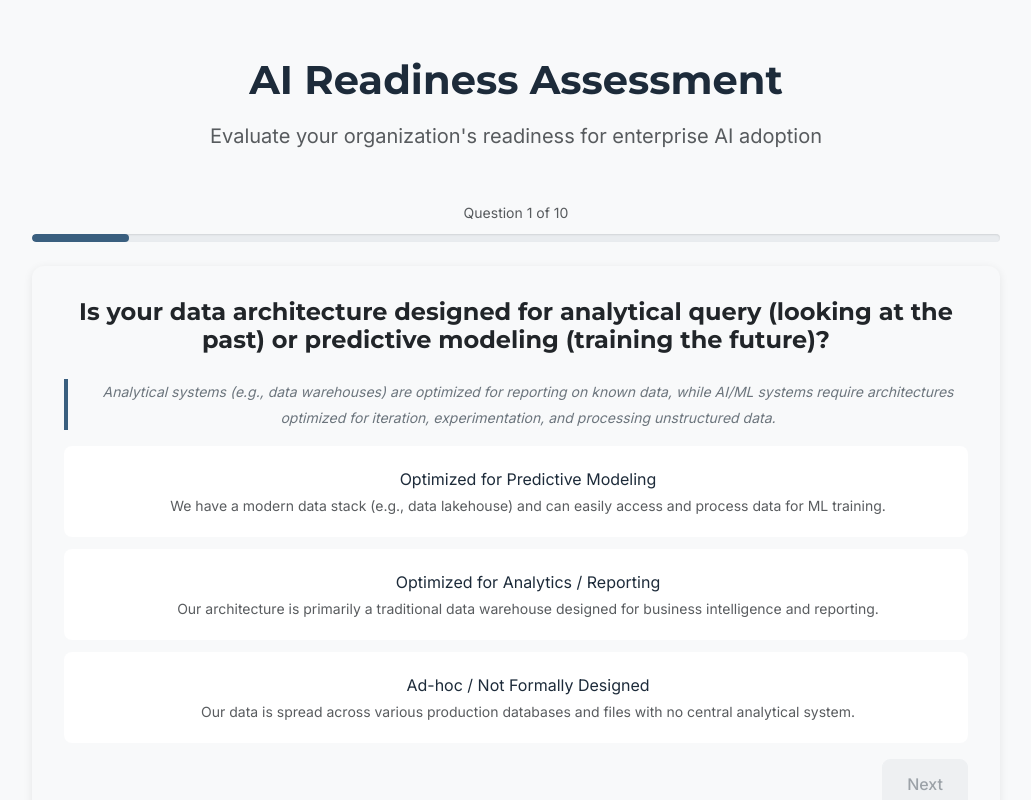
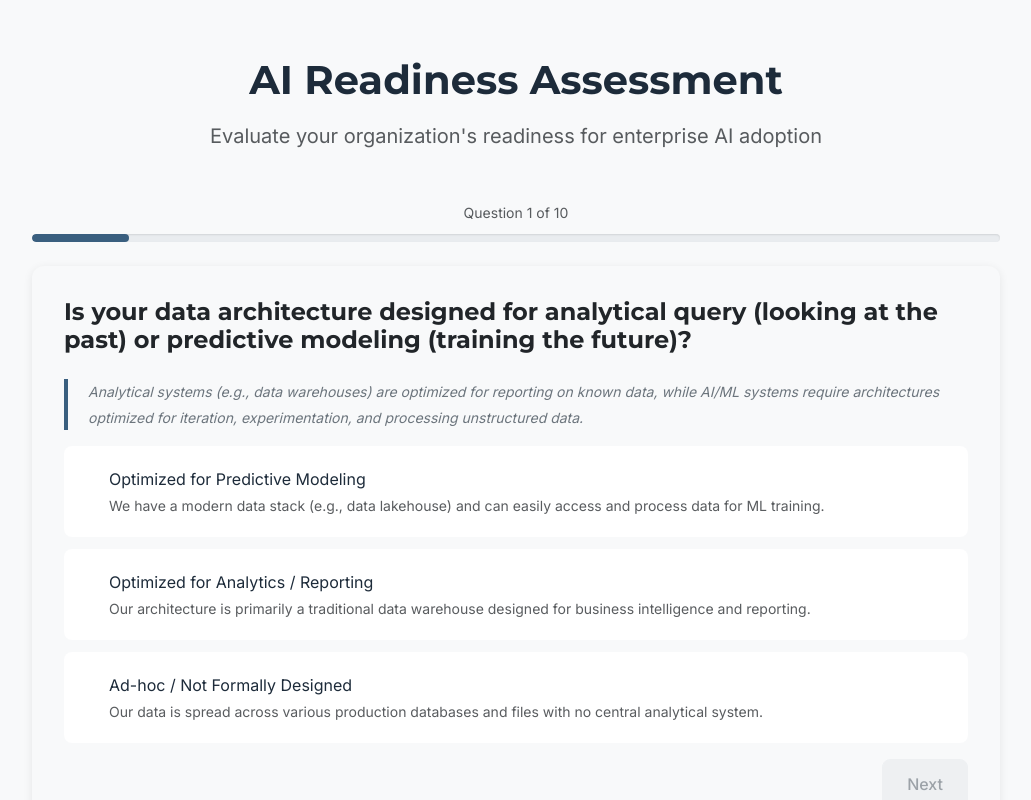
Before and after one commit to kirbah/ai-readiness-assessor, a React (Create React App) app: page / in a window 1280 px wide. Shown: the top 800 px of the page, without its empty margins (124-1155 px from the left). Built offline with nearby package versions, Linux system fonts and the light colour scheme.

Commit message:
feat: clean implementation. removed non relevant samples

```diff
--- a/public/index.html
+++ b/public/index.html
@@ -16,14 +16,14 @@
       rel="stylesheet"
     />
     <title>AI Readiness Assessor</title>
+    <link
+      rel="stylesheet"
+      href="https://cdn.jsdelivr.net/npm/bootstrap-icons@1.11.3/font/bootstrap-icons.css"
+    />
   </head>
   <body>
     <noscript>You need to enable JavaScript to run this app.</noscript>
     <div id="root"></div>
     <script src="https://cdn.jsdelivr.net/npm/bootstrap@5.3.8/dist/js/bootstrap.bundle.min.js"></script>
-    <link
-      rel="stylesheet"
-      href="https://cdn.jsdelivr.net/npm/bootstrap-icons@1.11.3/font/bootstrap-icons.css"
-    />
   </body>
 </html>
--- a/src/App.css
+++ /dev/null
@@ -1,38 +0,0 @@
-.App {
-  text-align: center;
-}
-
-.App-logo {
-  height: 40vmin;
-  pointer-events: none;
-}
-
-@media (prefers-reduced-motion: no-preference) {
-  .App-logo {
-    animation: App-logo-spin infinite 20s linear;
-  }
-}
-
-.App-header {
-  background-color: #282c34;
-  min-height: 100vh;
-  display: flex;
-  flex-direction: column;
-  align-items: center;
-  justify-content: center;
-  font-size: calc(10px + 2vmin);
-  color: white;
-}
-
-.App-link {
-  color: #61dafb;
-}
-
-@keyframes App-logo-spin {
-  from {
-    transform: rotate(0deg);
-  }
-  to {
-    transform: rotate(360deg);
-  }
-}
--- a/src/App.js
+++ b/src/App.js
@@ -1,9 +1,8 @@
-import React, { useState, useEffect, useMemo } from "react";
+import React, { useState, useEffect, useMemo, useCallback } from "react";
 import questionsData from "./data/questions.json";
 import ProgressBar from "./components/ProgressBar";
 import QuestionCard from "./components/QuestionCard";
 import ResultsPage from "./components/ResultsPage";
-import "./App.css";
 import "./styles/professional-theme.css";
 
 function App() {
@@ -14,7 +13,7 @@ function App() {
   const [editMode, setEditMode] = useState(false);
   const [urlError, setUrlError] = useState(null);
 
-  const questions = useMemo(() => questionsData, []);
+  const questions = questionsData;
   const questionsById = useMemo(() => {
     return questions.reduce((acc, q) => {
       acc[q.id] = q;
@@ -31,9 +30,10 @@ function App() {
 
     const savedIndex = localStorage.getItem("aiAssessmentCurrentIndex");
     if (savedIndex) {
-      setCurrentQuestionIndex(parseInt(savedIndex, 10));
+      const index = parseInt(savedIndex, 10);
+      setCurrentQuestionIndex(Math.min(Math.max(0, index), totalQuestions - 1));
     }
-  }, []);
+  }, [totalQuestions]);
 
   useEffect(() => {
     localStorage.setItem("aiAssessmentAnswers", JSON.stringify(userAnswers));
@@ -43,31 +43,19 @@ function App() {
     localStorage.setItem("aiAssessmentCurrentIndex", currentQuestionIndex);
   }, [currentQuestionIndex]);
 
-  const goToQuestion = (questionId) => {
+  const goToQuestion = useCallback(
+    (questionId) => {
       setEditMode(true);
       const index = questions.findIndex((q) => q.id === questionId);
       if (index !== -1) {
         setCurrentQuestionIndex(index);
       }
       setShowResults(false);
-  };
+    },
+    [questions]
+  );
 
-  const handleAnswerSelect = (answerId) => {
-    setUserAnswers({
-      ...userAnswers,
-      [questions[currentQuestionIndex].id]: answerId,
-    });
-
-    if (editMode) {
-      // In edit mode, return to results after answer change
-      setEditMode(false);
-      setShowResults(true);
-    } else {
-      handleNext();
-    }
-  };
-
-  const handleNext = () => {
+  const handleNext = useCallback(() => {
     if (editMode) {
       // In edit mode, always return to results
       setEditMode(false);
@@ -77,15 +65,15 @@ function App() {
     } else {
       setShowResults(true);
     }
-  };
+  }, [editMode, currentQuestionIndex, totalQuestions]);
 
-  const handlePrevious = () => {
+  const handlePrevious = useCallback(() => {
     if (currentQuestionIndex > 0) {
       setCurrentQuestionIndex(currentQuestionIndex - 1);
     }
-  };
+  }, [currentQuestionIndex]);
 
-  const handleRestart = () => {
+  const handleRestart = useCallback(() => {
     setCurrentQuestionIndex(0);
     setUserAnswers({});
     setShowResults(false);
@@ -94,9 +82,27 @@ function App() {
     localStorage.removeItem("aiAssessmentCurrentIndex");
     localStorage.removeItem("aiAssessmentAnswers");
     window.history.replaceState({}, document.title, window.location.pathname);
-  };
+  }, []);
 
-  const calculateScore = () => {
+  const handleAnswerSelect = useCallback(
+    (answerId) => {
+      setUserAnswers((prev) => ({
+        ...prev,
+        [questions[currentQuestionIndex].id]: answerId,
+      }));
+
+      if (editMode) {
+        // In edit mode, return to results after answer change
+        setEditMode(false);
+        setShowResults(true);
+      } else {
+        handleNext();
+      }
+    },
+    [currentQuestionIndex, editMode, questions, handleNext]
+  );
+
+  const calculateScore = useCallback(() => {
     let totalScore = 0;
     Object.entries(userAnswers).forEach(([questionId, answerId]) => {
       const question = questionsById[questionId];
@@ -108,47 +114,81 @@ function App() {
       }
     });
     return totalScore;
-  };
+  }, [userAnswers, questionsById]);
 
-  const getTier = (score) => {
+  const getTier = useCallback((score) => {
     if (score >= 15) return "Well-Positioned";
     if (score >= 8) return "Building Foundation";
     return "At Risk";
-  };
+  }, []);
 
   useEffect(() => {
     const urlParams = new URLSearchParams(window.location.search);
     const urlAnswers = {};
-    let hasValidAnswers = false;
+    let hasAnyValidParam = false;
 
-    for (let i = 1; i <= totalQuestions; i++) {
-      const paramKey = `q${i}`;
+    // Step 1: Parse all potential valid answers from URL
+    for (const q of questions) {
+      const paramKey = `q${q.id}`;
       const answerId = urlParams.get(paramKey);
       if (answerId) {
-        if (/^\d+[a-c]$/.test(answerId)) {
-          urlAnswers[i] = answerId;
-          hasValidAnswers = true;
+        hasAnyValidParam = true;
+        // Validate: Check if answerId matches expected format and belongs to question's answers
+        if (
+          questionsById[q.id] &&
+          questionsById[q.id].answers.some((a) => a.id === answerId)
+        ) {
+          urlAnswers[q.id] = answerId;
         }
       }
     }
 
-    if (hasValidAnswers && Object.keys(urlAnswers).length === totalQuestions) {
+    const numAnsweredFromUrl = Object.keys(urlAnswers).length;
+    const allQuestionsAnsweredInUrl = numAnsweredFromUrl === totalQuestions;
+    const hasAnyUrlAnswer = numAnsweredFromUrl > 0;
+
+    if (allQuestionsAnsweredInUrl) {
+      // All questions correctly answered via URL
       setUserAnswers(urlAnswers);
       setShowResults(true);
       setUrlError(null);
-    } else if (
-      Object.keys(urlAnswers).length > 0 &&
-      Object.keys(urlAnswers).length < totalQuestions
-    ) {
+    } else if (hasAnyUrlAnswer) {
+      // Some valid answers from URL, but not all
+      // Find the first unanswered question to redirect user
+      let firstUnansweredQuestionId = null;
+      for (const q of questions) {
+        if (!urlAnswers[q.id]) {
+          firstUnansweredQuestionId = q.id;
+          break;
+        }
+      }
+
+      if (firstUnansweredQuestionId !== null) {
+        // Found a gap, redirect to the first missing question
+        setUserAnswers(urlAnswers);
+        const firstUnansweredIndex = questions.findIndex(
+          (q) => q.id === firstUnansweredQuestionId
+        );
+        setCurrentQuestionIndex(firstUnansweredIndex);
+        setShowResults(false);
         setUrlError(
-        "The assessment link is incomplete. Starting from the first unanswered question."
+          "The assessment link is incomplete. Please complete the remaining questions."
         );
-      const firstUnansweredIndex = Math.min(
-        ...Object.keys(urlAnswers).map(Number)
+      } else {
+        // Fallback: treat as invalid
+        setUrlError(
+          "The assessment link contains invalid or incomplete data. Starting a new evaluation."
         );
-      setUserAnswers(urlAnswers);
-      setCurrentQuestionIndex(firstUnansweredIndex);
-    } else if (hasValidAnswers) {
+        setUserAnswers({});
+        setCurrentQuestionIndex(0);
+        window.history.replaceState(
+          {},
+          document.title,
+          window.location.pathname
+        );
+      }
+    } else if (hasAnyValidParam) {
+      // No valid answers, but some q params were present (all invalid)
       setUrlError(
         "The assessment link contains invalid data. Starting a new evaluation."
       );
@@ -156,6 +196,7 @@ function App() {
       setCurrentQuestionIndex(0);
       window.history.replaceState({}, document.title, window.location.pathname);
     } else {
+      // No URL parameters relevant to answers found
       setUrlError(null);
     }
 
@@ -164,7 +205,7 @@ function App() {
     if (filterParam && ["critical", "issues", "all"].includes(filterParam)) {
       setCurrentFilter(filterParam);
     }
-  }, [totalQuestions]);
+  }, [questions, questionsById, totalQuestions]);
 
   if (showResults) {
     const score = calculateScore();
--- a/src/components/QuestionCard.js
+++ b/src/components/QuestionCard.js
@@ -41,6 +41,15 @@ const QuestionCard = ({
                 key={answer.id}
                 className={`answer-row ${isSelected ? "selected" : ""}`}
                 onClick={() => onAnswerSelect(answer.id)}
+                role="radio"
+                aria-checked={isSelected}
+                tabIndex={0}
+                onKeyDown={(e) => {
+                  if (e.key === "Enter" || e.key === " ") {
+                    e.preventDefault();
+                    onAnswerSelect(answer.id);
+                  }
+                }}
               >
                 <div className="form-check">
                   <input
@@ -49,8 +58,7 @@ const QuestionCard = ({
                     name={`answer-${question.id}`}
                     id={`answer-${answer.id}`}
                     checked={isSelected}
-                    onChange={() => {}} // Prevent direct change, use click on row
-                    aria-label={answer.answer_text}
+                    onChange={() => onAnswerSelect(answer.id)}
                   />
                   <label
                     className="form-check-label w-100"
--- a/src/index.css
+++ b/src/index.css
@@ -1,4 +1,3 @@
-@import url("https://cdn.jsdelivr.net/npm/bootstrap@5.3.8/dist/css/bootstrap.min.css");
 @import "./styles/professional-theme.css";
 
 body {
--- a/src/index.js
+++ b/src/index.js
@@ -1,5 +1,6 @@
 import React from "react";
 import ReactDOM from "react-dom/client";
+import "bootstrap/dist/css/bootstrap.min.css";
 import "./index.css";
 import App from "./App";
 import reportWebVitals from "./reportWebVitals";
```
Also changed, not shown: 1 other file (tests, documents, lock files or other folders). Lines whose indentation alone changed are shown as unchanged.
